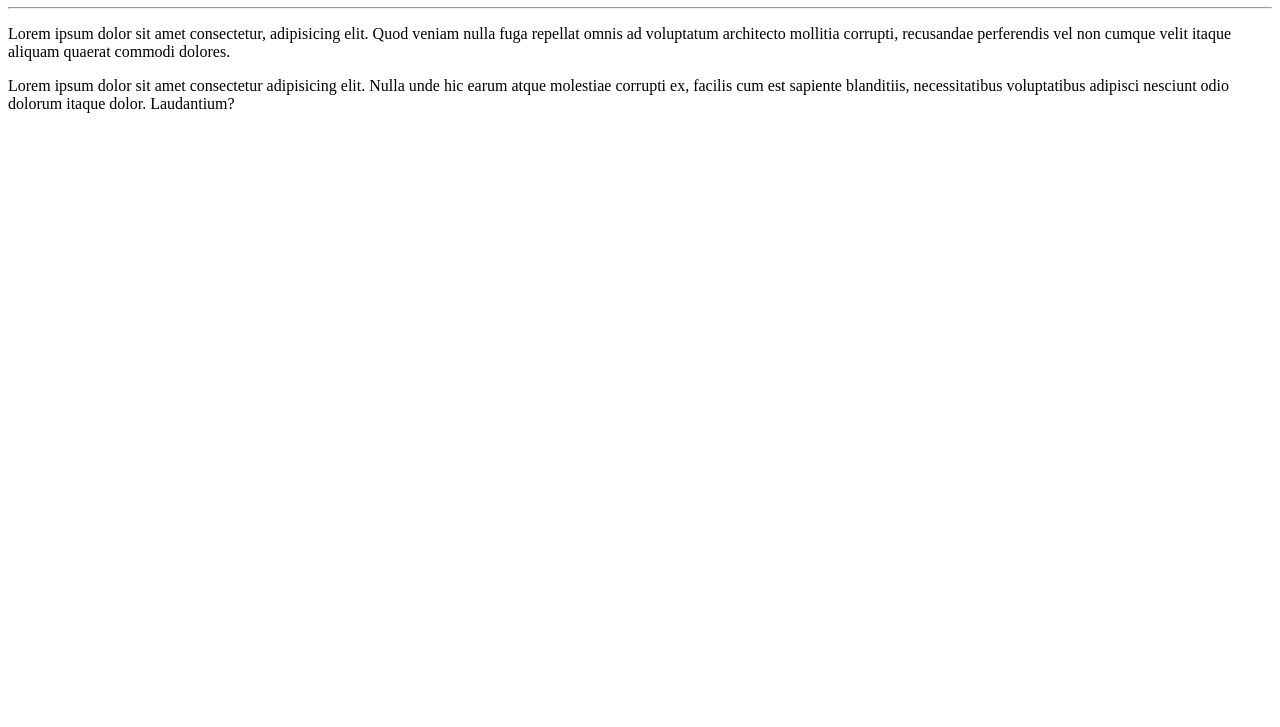
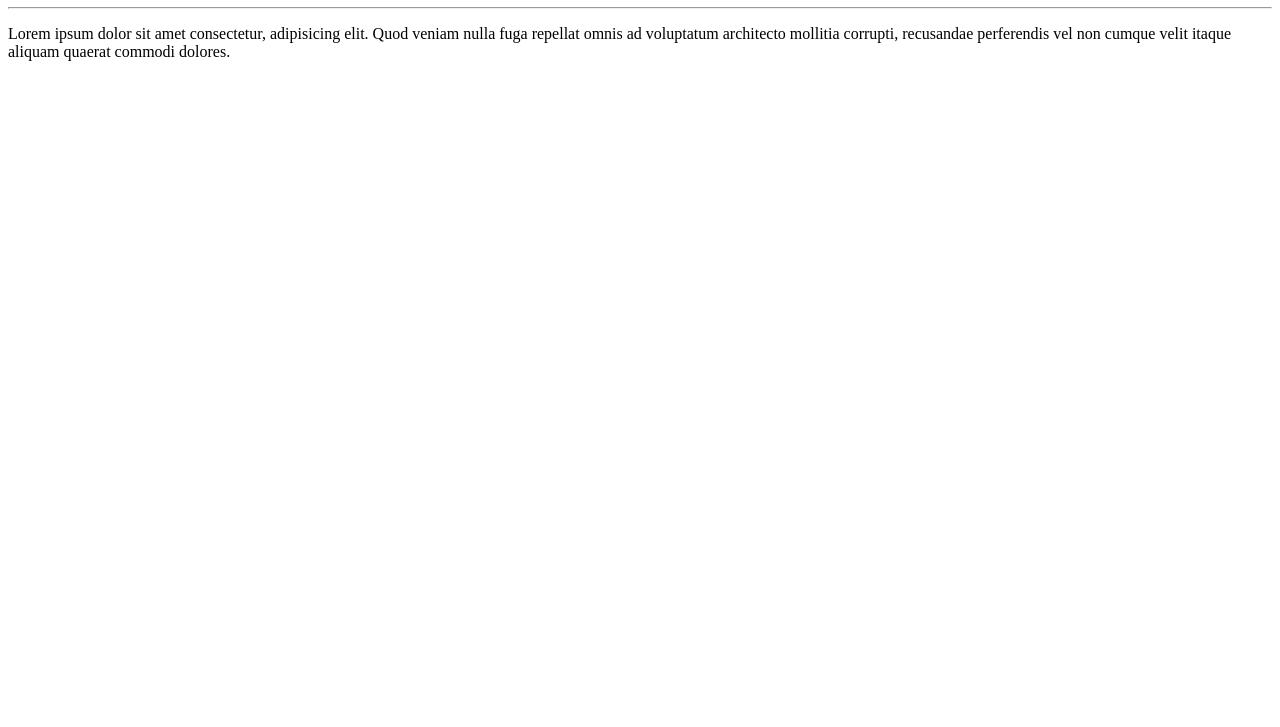
Before and after one commit to LucasItauan/ola-mundo, a plain HTML site: page site-exemplo/index.html in a window 1280 px wide. Shown: the part 73-800 px from the top of the page. Drawn offline with Linux system fonts and the light colour scheme.

Commit message:
Update index.html

```diff
--- a/site-exemplo/index.html
+++ b/site-exemplo/index.html
@@ -9,6 +9,5 @@
     <h1>Olá, mundo!</h1>
     <hr>
     <p>Lorem ipsum dolor sit amet consectetur, adipisicing elit. Quod veniam nulla fuga repellat omnis ad voluptatum architecto mollitia corrupti, recusandae perferendis vel non cumque velit itaque aliquam quaerat commodi dolores.</p>
-    <p>Lorem ipsum dolor sit amet consectetur adipisicing elit. Nulla unde hic earum atque molestiae corrupti ex, facilis cum est sapiente blanditiis, necessitatibus voluptatibus adipisci nesciunt odio dolorum itaque dolor. Laudantium?</p>
 </body>
 </html>
```
